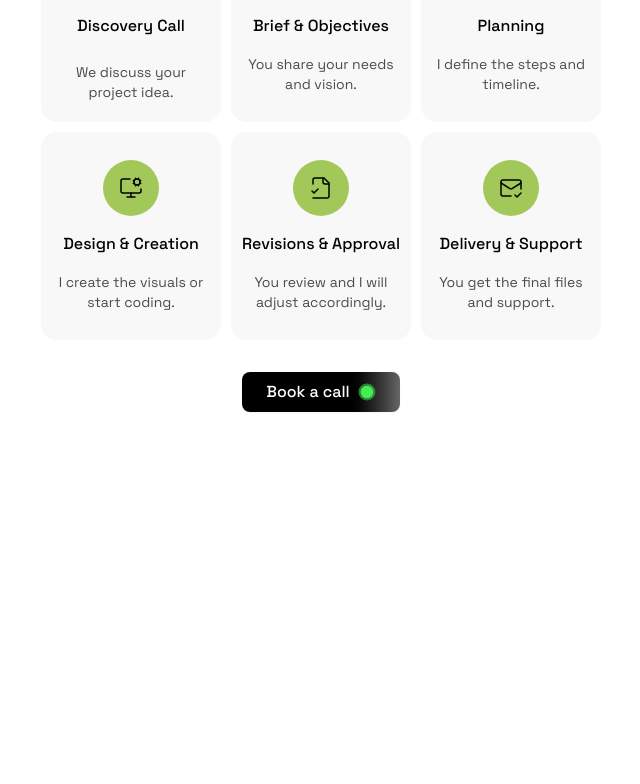
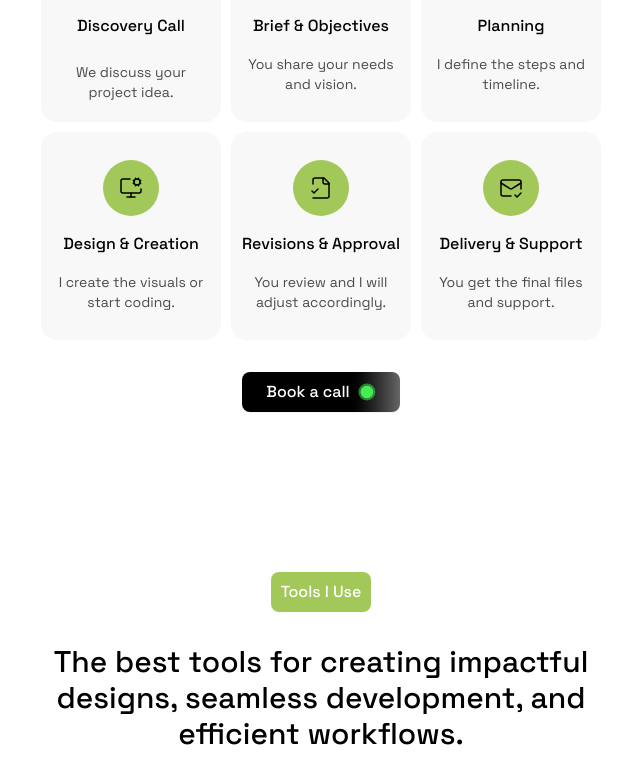
Before and after one commit to NgolleRomaric/romaric-portfolio, a Next.js app: page / in a window 1280 px wide. Shown: the part 3958-4742 px from the top of the page, without its empty margins (319-959 px from the left). Before the commit the page ends 4450 px from the top, so only its background shows below. Built offline with nearby package versions, Linux system fonts and the light colour scheme.

Commit message:
Sauvegarde temporaire avant rebase

```diff
--- a/app/main/Tools.tsx
+++ b/app/main/Tools.tsx
@@ -1,3 +1,15 @@
 export default function Tools() {
-  return <div>Tools</div>;
+  return (
+    <section className="py-20">
+      <div className="flex flex-col items-center justify-center mx-auto">
+        <div className="text-center text-white text-md font-medium bg-primary rounded-md px-2.5 py-2 mx-auto w-fit">
+          Tools I Use
+        </div>
+        <h2 className="text-center font-medium text-3xl mt-8 max-w-sm md:max-w-xl lg:max-w-xl mx-auto">
+          The best tools for creating impactful designs, seamless development,
+          and efficient workflows.
+        </h2>
+      </div>
+    </section>
+  );
 }
--- a/app/page.tsx
+++ b/app/page.tsx
@@ -5,6 +5,7 @@ import LogoSection from "./main/LogoSection";
 import Services from "./main/Services";
 import Projects from "./main/Projects";
 import Process from "./main/Process";
+import Tools from "./main/Tools";
 
 export default function Home() {
   return (
@@ -15,6 +16,7 @@ export default function Home() {
       <Services />
       <Projects />
       <Process />
+      <Tools />
     </>
   );
 }
```
